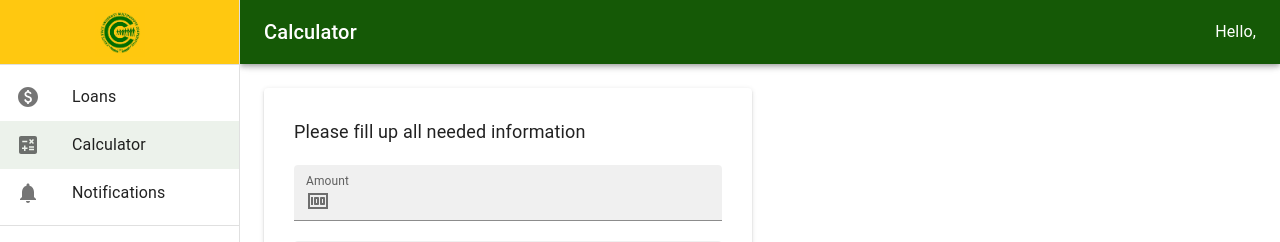
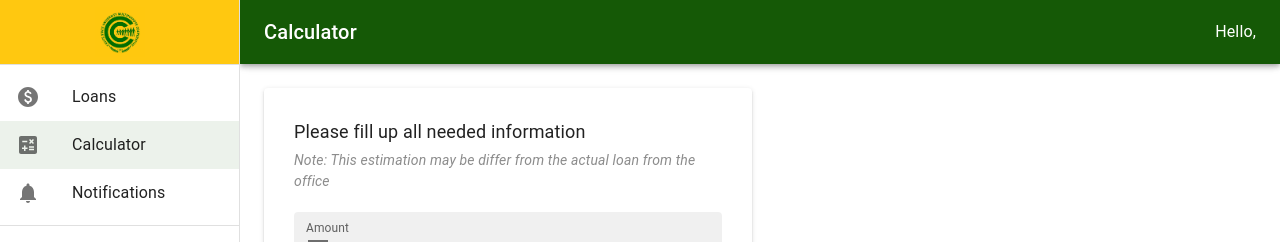
Before and after one commit to michaeljed29/cvsu-loan-client, a React (Create React App) app: page /calculator in a window 1280 px wide. Shown: the top 242 px of the page. Built offline with nearby package versions, Linux system fonts and the light colour scheme; no server answers; sample sign-in values are in the browser's storage.

Commit message:
added note on calculator

```diff
--- a/src/pages/calculator/CalculatorPage.js
+++ b/src/pages/calculator/CalculatorPage.js
@@ -29,7 +29,7 @@ const useStyles = makeStyles((theme) => ({
   instruction: {
     // fontStyle: "italic",
     fontSize: 18,
-    marginBottom: 20,
+
     color: "",
   },
   btnCalculate: {
@@ -63,6 +63,13 @@ const useStyles = makeStyles((theme) => ({
       fontSize: 20,
       color: "initial",
     },
+  },
+  note: {
+    fontStyle: "italic",
+    color: "#8c8c8c",
+    marginTop: 5,
+    fontSize: 14,
+    marginBottom: 20,
   },
 }));
 
@@ -125,6 +132,10 @@ const CalculatorPage = () => {
         <Paper className={classes.paper} elevation={2}>
           <p className={classes.instruction}>
             Please fill up all needed information
+          </p>
+          <p className={classes.note}>
+            Note: This estimation may be differ from the actual loan from the
+            office
           </p>
 
           <TextField
```
